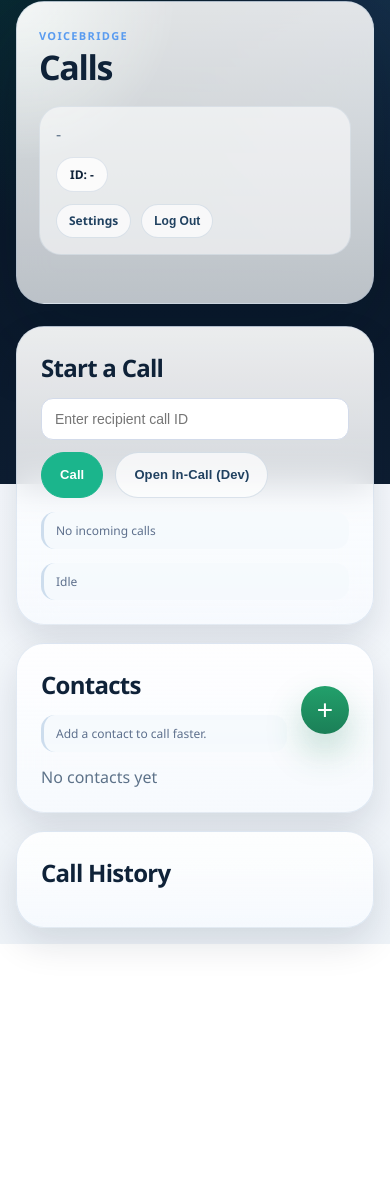
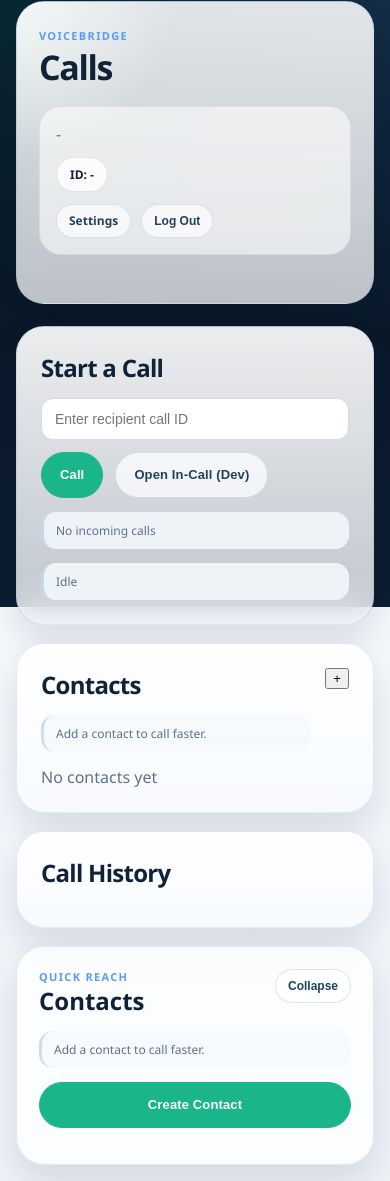
Before and after one commit to ericlane87/Translation, a website: page dashboard.html in a window 390 px wide. Shown: the part 15-1196 px from the top of the page. Before the commit the page ends 959 px from the top, so only its background shows below. Drawn offline with Linux system fonts and the light colour scheme; no server answers.

Commit message:
refine: move contacts into collapsible side rail

```diff
--- a/dashboard.html
+++ b/dashboard.html
@@ -4,7 +4,7 @@
     <meta charset="UTF-8" />
     <meta name="viewport" content="width=device-width, initial-scale=1.0" />
     <title>VoiceBridge | Dashboard</title>
-    <link rel="stylesheet" href="styles.css?v=20260314-1" />
+    <link rel="stylesheet" href="styles.css?v=20260314-2" />
   </head>
   <body>
     <div class="dash-shell">
@@ -24,6 +24,7 @@
       </aside>
 
       <main class="dash-main">
+        <div class="dash-primary">
         <section class="panel glass span-2" id="setupPanel" style="display:none;">
           <h2 id="setupTitle">Finish Profile Setup</h2>
           <p id="setupHelp" class="muted">Choose your unique call ID to activate calling.</p>
@@ -82,6 +83,35 @@
           <h2 id="historyTitle">Call History</h2>
           <div id="callLogList" class="log-list"></div>
         </section>
+        </div>
+
+        <aside id="contactsRail" class="contacts-rail glass">
+          <div class="contacts-rail-head">
+            <div>
+              <p class="eyebrow">Quick Reach</p>
+              <h2 id="contactsTitle">Contacts</h2>
+            </div>
+            <button
+              id="toggleContactsRailBtn"
+              class="sidebar-link ghost-link"
+              type="button"
+              aria-expanded="true"
+            >
+              Collapse
+            </button>
+          </div>
+          <p id="contactsStatus" class="status-line">Add a contact to call faster.</p>
+          <button
+            id="toggleContactFormBtn"
+            class="btn contact-add-btn"
+            type="button"
+            aria-label="Create Contact"
+            title="Create Contact"
+          >
+            Create Contact
+          </button>
+          <div id="contactsList" class="contacts-list contacts-list-rail"></div>
+        </aside>
 
       </main>
     </div>
@@ -178,6 +208,6 @@
     </div>
 
     <script src="app-config.js?v=20260313-6"></script>
-    <script type="module" src="dashboard.js?v=20260314-2"></script>
+    <script type="module" src="dashboard.js?v=20260314-3"></script>
   </body>
 </html>
--- a/dashboard.js
+++ b/dashboard.js
@@ -109,6 +109,8 @@ const els = {
   apiBaseStatus: byId("apiBaseStatus"),
   backendPanel: byId("backendPanel"),
   devPreviewBtn: byId("devPreviewBtn"),
+  contactsRail: byId("contactsRail"),
+  toggleContactsRailBtn: byId("toggleContactsRailBtn"),
   contactsTitle: byId("contactsTitle"),
   historyTitle: byId("historyTitle"),
   contactNameInput: byId("contactNameInput"),
@@ -217,6 +219,7 @@ const state = {
   audioUnlockHintShown: false,
   debugEntries: [],
   subtitleOverlayTimer: null,
+  contactsRailCollapsed: false,
 };
 const DASH_SESSION_ID = `${Date.now().toString(36)}-${Math.random().toString(36).slice(2, 10)}`;
 
@@ -230,6 +233,7 @@ els.callBtn.addEventListener("click", startCall);
 els.saveApiBaseBtn?.addEventListener("click", saveApiBaseUrlFromForm);
 els.clearApiBaseBtn?.addEventListener("click", clearApiBaseUrl);
 els.devPreviewBtn.addEventListener("click", toggleDevCallPreview);
+els.toggleContactsRailBtn?.addEventListener("click", toggleContactsRail);
 els.answerBtn.addEventListener("click", answerIncomingCall);
 els.rejectBtn.addEventListener("click", rejectIncomingCall);
 els.endCallBtn.addEventListener("click", endCall);
@@ -1441,6 +1445,15 @@ function setStatus(el, text) {
   el.textContent = text;
 }
 
+function toggleContactsRail() {
+  state.contactsRailCollapsed = !state.contactsRailCollapsed;
+  els.contactsRail?.classList.toggle("contacts-rail-collapsed", state.contactsRailCollapsed);
+  if (els.toggleContactsRailBtn) {
+    els.toggleContactsRailBtn.textContent = state.contactsRailCollapsed ? "Expand" : "Collapse";
+    els.toggleContactsRailBtn.setAttribute("aria-expanded", state.contactsRailCollapsed ? "false" : "true");
+  }
+}
+
 function setCallHint(text, tone = "info") {
   if (!els.callHint) return;
   els.callHint.textContent = text;
--- a/styles.css
+++ b/styles.css
@@ -606,9 +606,78 @@ label {
 
 .dash-main {
   display: grid;
+  grid-template-columns: minmax(0, 1fr) 340px;
+  gap: 18px;
+  align-content: start;
+}
+
+.dash-primary {
+  display: grid;
   grid-template-columns: 1fr 1fr;
   gap: 18px;
   align-content: start;
+}
+
+.contacts-rail {
+  padding: 22px;
+  display: grid;
+  gap: 14px;
+  align-content: start;
+  position: sticky;
+  top: 24px;
+  max-height: calc(100vh - 48px);
+  overflow: hidden;
+}
+
+.contacts-rail-head {
+  display: flex;
+  align-items: start;
+  justify-content: space-between;
+  gap: 12px;
+}
+
+.contacts-rail-collapsed {
+  padding: 18px 14px;
+  width: 88px;
+  justify-items: center;
+}
+
+.contacts-rail-collapsed .contacts-rail-head {
+  width: 100%;
+  justify-content: center;
+}
+
+.contacts-rail-collapsed .contacts-rail-head .eyebrow,
+.contacts-rail-collapsed .contacts-rail-head h2,
+.contacts-rail-collapsed #contactsStatus,
+.contacts-rail-collapsed #contactsList {
+  display: none;
+}
+
+.contacts-rail-collapsed .contact-add-btn {
+  width: 56px;
+  min-width: 56px;
+  padding: 0;
+  border-radius: 18px;
+  font-size: 28px;
+}
+
+.contacts-rail-collapsed .contact-add-btn::before {
+  content: "+";
+}
+
+.contacts-rail-collapsed .contact-add-btn {
+  color: transparent;
+}
+
+.contacts-list-rail {
+  max-height: calc(100vh - 250px);
+  overflow: auto;
+  padding-right: 4px;
+}
+
+.contact-add-btn {
+  width: 100%;
 }
 
 .sidebar-actions {
@@ -703,26 +772,6 @@ label {
   max-height: 320px;
   overflow: auto;
   padding-right: 4px;
-}
-
-.contact-fab {
-  grid-column: 2;
-  grid-row: 1 / span 2;
-  align-self: center;
-  justify-self: end;
-  width: 52px;
-  height: 52px;
-  border: 0;
-  border-radius: 50%;
-  background: linear-gradient(180deg, #22a06b, #1b7f57);
-  color: #fff;
-  font-size: 30px;
-  line-height: 1;
-  box-shadow: 0 18px 36px rgba(27, 127, 87, 0.28);
-}
-
-.contact-fab:hover {
-  background: linear-gradient(180deg, #1f915f, #176f4d);
 }
 
 .contact-item {
@@ -1219,6 +1268,10 @@ video {
     grid-template-columns: 1fr;
   }
 
+  .dash-primary {
+    grid-template-columns: 1fr;
+  }
+
   .span-2 {
     grid-column: span 1;
   }
@@ -1276,10 +1329,9 @@ video {
     overflow: auto;
   }
 
-  .contact-fab {
-    width: 48px;
-    height: 48px;
-    font-size: 28px;
+  .contacts-rail {
+    position: static;
+    max-height: none;
   }
 
   video {
```
